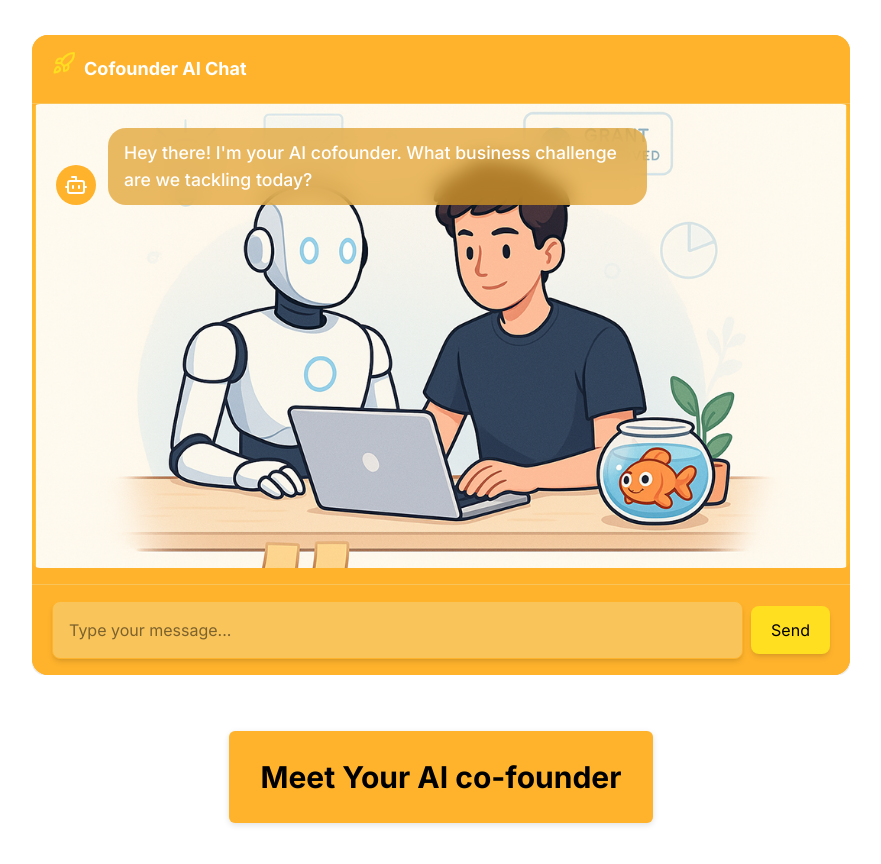
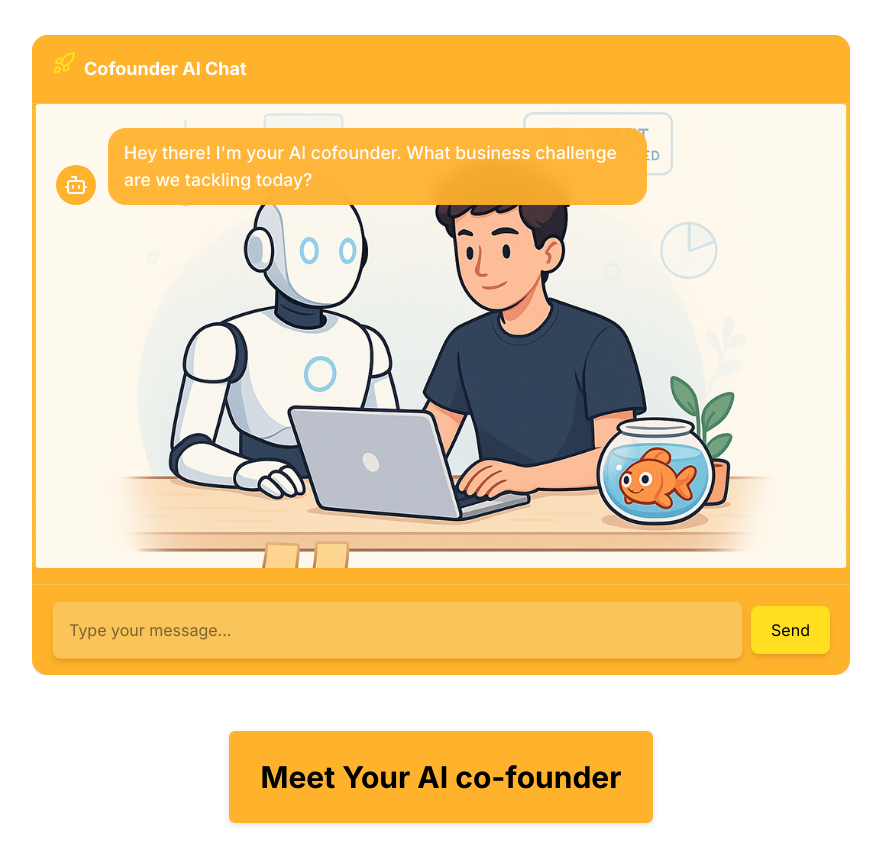
Before and after one commit to Daseinintheworld/goldfish-ladder-website, a Next.js app: page / in a window 1280 px wide. Shown: the part 7660-8524 px from the top of the page, without its empty margins (199-1080 px from the left). Built offline with nearby package versions, Linux system fonts and the light colour scheme.

Commit message:
second readability  fix

```diff
--- a/app/globals.css
+++ b/app/globals.css
@@ -35,13 +35,14 @@
 
 .message-bubble {
   @apply max-w-[70%] px-4 py-3 rounded-[18px] text-[1.1em] leading-[1.5] text-white break-words;
-  background: rgba(224, 158, 37, 0.695);
+  /* background: rgba(224, 158, 37, 0.695); */
   backdrop-filter: blur(10px);
   -webkit-backdrop-filter: blur(10px);
   filter: blur(0);
-  /* background: #ffb22cd1; */
+  background: #ffb22cec;
   font-weight:500;
   color: white;
+
 }
 
 .message-row.user .message-bubble {
```
